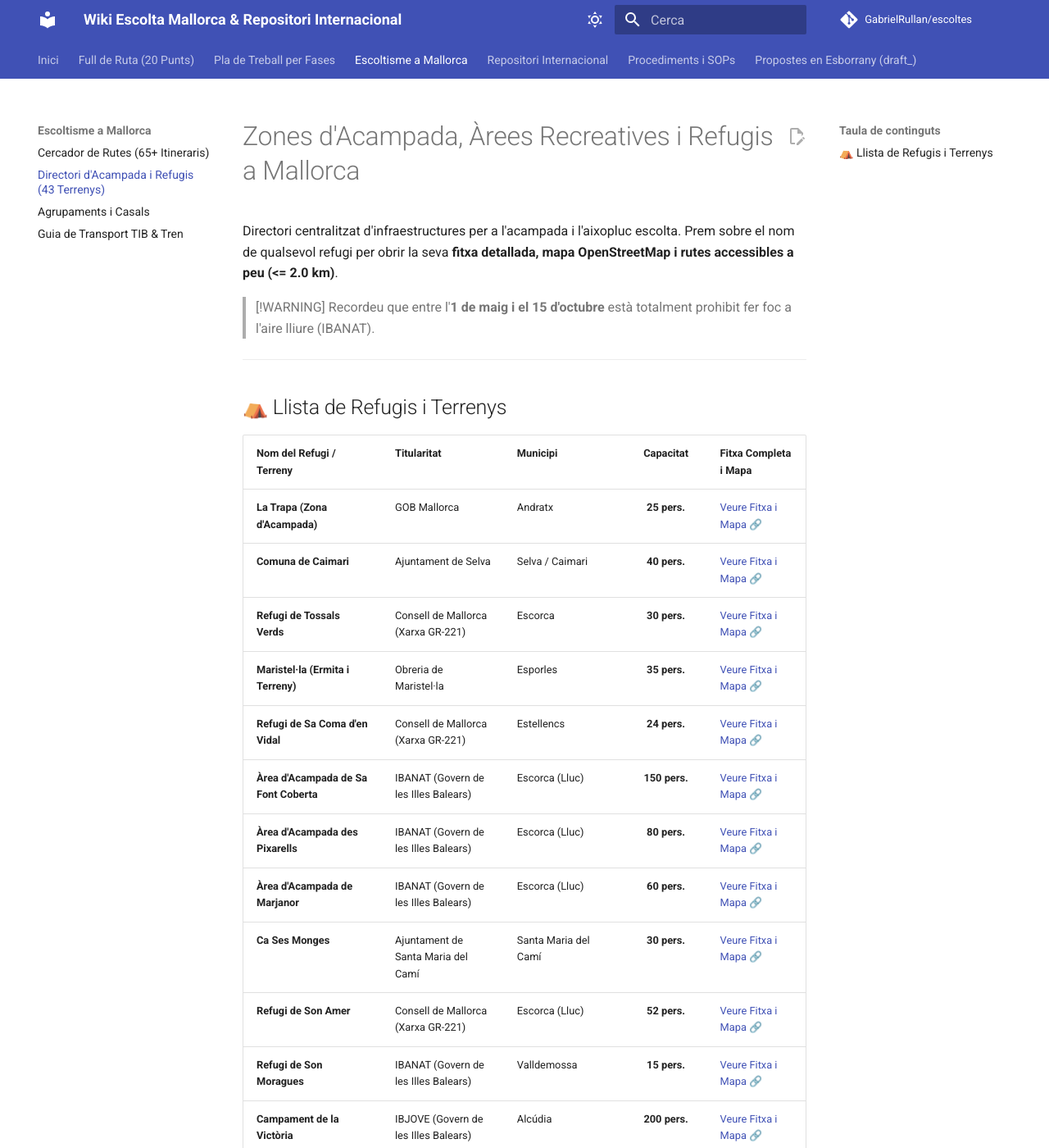
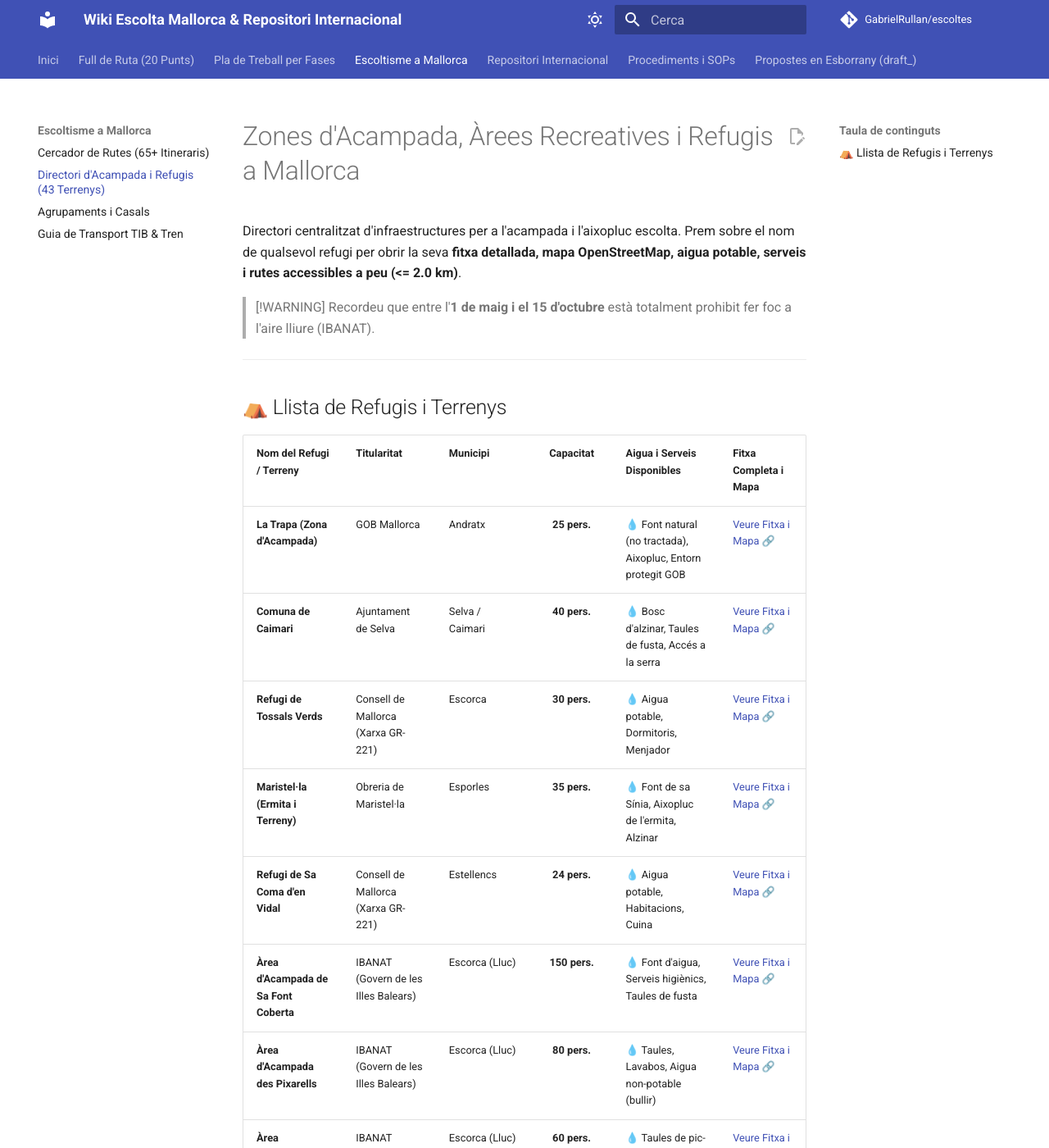
Before and after one commit to GabrielRullan/escoltes, an MkDocs documentation site: the page built from docs/mallorca/acampada_i_refugis.md, in a window 1280 px wide and 1400 px high. Shown: the whole window at 82% size. Built offline with MkDocs 1.6.1 and Material for MkDocs 9.7.7, drawn with Linux system fonts in a browser that asks for light colours; comment, search, counter and statistics services are not loaded; some of the changed text lies outside the part shown.

Commit message:
fix: remove route water filter and focus potable water info on campsites overview

```diff
--- a/docs/mallorca/acampada_i_refugis.md
+++ b/docs/mallorca/acampada_i_refugis.md
@@ -1,6 +1,6 @@
 # Zones d'Acampada, Àrees Recreatives i Refugis a Mallorca
 
-Directori centralitzat d'infraestructures per a l'acampada i l'aixopluc escolta. Prem sobre el nom de qualsevol refugi per obrir la seva **fitxa detallada, mapa OpenStreetMap i rutes accessibles a peu (<= 2.0 km)**.
+Directori centralitzat d'infraestructures per a l'acampada i l'aixopluc escolta. Prem sobre el nom de qualsevol refugi per obrir la seva **fitxa detallada, mapa OpenStreetMap, aigua potable, serveis i rutes accessibles a peu (<= 2.0 km)**.
 
 > [!WARNING]
 > Recordeu que entre l'**1 de maig i el 15 d'octubre** està totalment prohibit fer foc a l'aire lliure (IBANAT).
@@ -9,48 +9,48 @@ Directori centralitzat d'infraestructures per a l'acampada i l'aixopluc escolta.
 
 ## ⛺ Llista de Refugis i Terrenys
 
-| Nom del Refugi / Terreny | Titularitat | Municipi | Capacitat | Fitxa Completa i Mapa |
-| :--- | :--- | :--- | :---: | :--- |
-| **La Trapa (Zona d'Acampada)** | GOB Mallorca | Andratx | **25 pers.** | [Veure Fitxa i Mapa 🔗](acampada/la-trapa-andratx.md) |
-| **Comuna de Caimari** | Ajuntament de Selva | Selva / Caimari | **40 pers.** | [Veure Fitxa i Mapa 🔗](acampada/comuna-de-caimari.md) |
-| **Refugi de Tossals Verds** | Consell de Mallorca (Xarxa GR-221) | Escorca | **30 pers.** | [Veure Fitxa i Mapa 🔗](acampada/refugi-tossals-verds.md) |
-| **Maristel·la (Ermita i Terreny)** | Obreria de Maristel·la | Esporles | **35 pers.** | [Veure Fitxa i Mapa 🔗](acampada/maristella-esporles.md) |
-| **Refugi de Sa Coma d'en Vidal** | Consell de Mallorca (Xarxa GR-221) | Estellencs | **24 pers.** | [Veure Fitxa i Mapa 🔗](acampada/sa-coma-den-vidal.md) |
-| **Àrea d'Acampada de Sa Font Coberta** | IBANAT (Govern de les Illes Balears) | Escorca (Lluc) | **150 pers.** | [Veure Fitxa i Mapa 🔗](acampada/sa-font-coberta-lluc.md) |
-| **Àrea d'Acampada des Pixarells** | IBANAT (Govern de les Illes Balears) | Escorca (Lluc) | **80 pers.** | [Veure Fitxa i Mapa 🔗](acampada/es-pixarells-lluc.md) |
-| **Àrea d'Acampada de Marjanor** | IBANAT (Govern de les Illes Balears) | Escorca (Lluc) | **60 pers.** | [Veure Fitxa i Mapa 🔗](acampada/marjanor-lluc.md) |
-| **Ca Ses Monges** | Ajuntament de Santa Maria del Camí | Santa Maria del Camí | **30 pers.** | [Veure Fitxa i Mapa 🔗](acampada/ca-ses-monges-santa-maria.md) |
-| **Refugi de Son Amer** | Consell de Mallorca (Xarxa GR-221) | Escorca (Lluc) | **52 pers.** | [Veure Fitxa i Mapa 🔗](acampada/refugi-son-amer.md) |
-| **Refugi de Son Moragues** | IBANAT (Govern de les Illes Balears) | Valldemossa | **15 pers.** | [Veure Fitxa i Mapa 🔗](acampada/refugi-son-moragues.md) |
-| **Campament de la Victòria** | IBJOVE (Govern de les Illes Balears) | Alcúdia | **200 pers.** | [Veure Fitxa i Mapa 🔗](acampada/campament-la-victoria-alcudia.md) |
-| **Ca n'Arabí** | Ajuntament de Binissalem | Binissalem | **50 pers.** | [Veure Fitxa i Mapa 🔗](acampada/ca-narabi-binissalem.md) |
-| **S'Hort de Son Serra** | Col·legi Montesión | Santa Margalida | **80 pers.** | [Veure Fitxa i Mapa 🔗](acampada/short-de-son-serra.md) |
-| **Castell d'Alaró (Hostatgeria i Refugi)** | Fundació Castell d'Alaró / Consell | Alaró | **30 pers.** | [Veure Fitxa i Mapa 🔗](acampada/castell-d-alaro-hostatgeria.md) |
-| **S'Olivaret (Alaró)** | Gestió Privada | Alaró | **40 pers.** | [Veure Fitxa i Mapa 🔗](acampada/solivaret-alaro.md) |
-| **Refugi del Coll Baix** | IBANAT (Govern de les Illes Balears) | Alcúdia | **6 pers.** | [Veure Fitxa i Mapa 🔗](acampada/refugi-coll-baix-alcudia.md) |
-| **Santuari de Cura** | Ordre de Franciscans | Algaida | **50 pers.** | [Veure Fitxa i Mapa 🔗](acampada/santuari-de-cura-algaida.md) |
-| **Caseta dels Oguers** | IBANAT (Govern de les Illes Balears) | Artà | **10 pers.** | [Veure Fitxa i Mapa 🔗](acampada/caseta-dels-oguers-arta.md) |
-| **Refugi de S'Arenalet d'es Verger** | IBANAT / Parc Natural de Llevant | Artà | **22 pers.** | [Veure Fitxa i Mapa 🔗](acampada/refugi-s-arenalet.md) |
-| **Casa de s'Alzina (Albarca)** | IBANAT (Govern de les Illes Balears) | Artà | **10 pers.** | [Veure Fitxa i Mapa 🔗](acampada/casa-de-salzina-albarca.md) |
-| **Binicanella (Casa de Colònies)** | Fundació Pere Tarrés | Bunyola | **80 pers.** | [Veure Fitxa i Mapa 🔗](acampada/binicanella-bunyola.md) |
-| **Refugi de la Finca Pública de Galatzó** | Consell de Mallorca / Aj. Calvià | Calvià | **50 pers.** | [Veure Fitxa i Mapa 🔗](acampada/finca-de-galatzo-refugi.md) |
-| **Sant Francesc d'Assís (Colònia de Sant Jordi)** | Filles de la Misericòrdia | Ses Salines / Colònia de Sant Jordi | **60 pers.** | [Veure Fitxa i Mapa 🔗](acampada/sant-francesc-d-assis-ses-salines.md) |
-| **Betlem (Colònia de Sant Pere)** | Ajuntament d'Artà | Artà / Colònia de Sant Pere | **40 pers.** | [Veure Fitxa i Mapa 🔗](acampada/betlem-colonia-sant-pere.md) |
-| **Sant Guillem i Sant Antoni** | Gestió Entitat | Artà / Colònia de Sant Pere | **35 pers.** | [Veure Fitxa i Mapa 🔗](acampada/sant-guillem-i-sant-antoni-betlem.md) |
-| **Refugi de Can Boi** | Consell de Mallorca (Xarxa GR-221) | Deià | **32 pers.** | [Veure Fitxa i Mapa 🔗](acampada/refugi-can-boi.md) |
-| **Cases de Binifaldó (Refugi IBANAT)** | IBANAT (Govern de les Illes Balears) | Escorca | **30 pers.** | [Veure Fitxa i Mapa 🔗](acampada/cases-de-binifaldo.md) |
-| **Refugi de Cúber** | IBANAT (Govern de les Illes Balears) | Fornalutx / Escorca | **6 pers.** | [Veure Fitxa i Mapa 🔗](acampada/refugi-cuber.md) |
-| **Son Talent** | Ajuntament de Manacor | Manacor | **40 pers.** | [Veure Fitxa i Mapa 🔗](acampada/son-talent-manacor.md) |
-| **Sa Murtera** | Ajuntament de Manacor | Manacor | **35 pers.** | [Veure Fitxa i Mapa 🔗](acampada/sa-murtera-manacor.md) |
-| **Monestir de Santa Llúcia** | Comunitat del Monestir | Mancor de la Vall | **30 pers.** | [Veure Fitxa i Mapa 🔗](acampada/monestir-santa-llucia-mancor.md) |
-| **Puig de Sant Miquel (Kcodril)** | Kcodril / Gestió Entitat | Montuïri | **40 pers.** | [Veure Fitxa i Mapa 🔗](acampada/puig-de-sant-miquel-montuiri-alberg.md) |
-| **Son Real (Refugi i Cases)** | IBANAT (Govern de les Illes Balears) | Santa Margalida / Muro | **12 pers.** | [Veure Fitxa i Mapa 🔗](acampada/son-real-refugi-ibanat.md) |
-| **Santuari del Puig de Maria** | Ajuntament de Pollença / Obreria | Pollença | **25 pers.** | [Veure Fitxa i Mapa 🔗](acampada/puig-de-maria-santuari-pollenca.md) |
-| **Refugi de Lavanor** | IBANAT (Govern de les Illes Balears) | Pollença | **10 pers.** | [Veure Fitxa i Mapa 🔗](acampada/refugi-lavanor-pollenca.md) |
-| **Santuari de Monti-Sion** | Gestió Obreria Monti-Sion | Porreres | **45 pers.** | [Veure Fitxa i Mapa 🔗](acampada/santuari-monti-sion-porreres.md) |
-| **Refugi de Muleta** | Consell de Mallorca (Xarxa GR-221) | Sóller (Port de Sóller) | **30 pers.** | [Veure Fitxa i Mapa 🔗](acampada/refugi-muleta.md) |
-| **Puig d'Alanar** | Ajuntament de Manacor | Manacor / Porto Cristo | **35 pers.** | [Veure Fitxa i Mapa 🔗](acampada/puig-dalanar-manacor.md) |
-| **S'Estanyol (Llucmajor)** | Gestió Entitat | Llucmajor / s'Estanyol | **40 pers.** | [Veure Fitxa i Mapa 🔗](acampada/s-estanyol-llucmajor.md) |
-| **Crestatx (Ermita i Terreny)** | Parròquia de Crestatx | Sa Pobla | **60 pers.** | [Veure Fitxa i Mapa 🔗](acampada/crestatx-sa-pobla.md) |
-| **Refugi de Ses Fontanelles** | Gestió Privada / GR-221 | Andratx / Sant Elm | **16 pers.** | [Veure Fitxa i Mapa 🔗](acampada/ses-fontanelles-sant-elm.md) |
-| **Sant Ramon de Penyafort** | Cristians Vall de Sóller | Sóller | **45 pers.** | [Veure Fitxa i Mapa 🔗](acampada/sant-ramon-de-penyafort-soller.md) |
+| Nom del Refugi / Terreny | Titularitat | Municipi | Capacitat | Aigua i Serveis Disponibles | Fitxa Completa i Mapa |
+| :--- | :--- | :--- | :---: | :--- | :--- |
+| **La Trapa (Zona d'Acampada)** | GOB Mallorca | Andratx | **25 pers.** | 💧 Font natural (no tractada), Aixopluc, Entorn protegit GOB | [Veure Fitxa i Mapa 🔗](acampada/la-trapa-andratx.md) |
+| **Comuna de Caimari** | Ajuntament de Selva | Selva / Caimari | **40 pers.** | 💧 Bosc d'alzinar, Taules de fusta, Accés a la serra | [Veure Fitxa i Mapa 🔗](acampada/comuna-de-caimari.md) |
+| **Refugi de Tossals Verds** | Consell de Mallorca (Xarxa GR-221) | Escorca | **30 pers.** | 💧 Aigua potable, Dormitoris, Menjador | [Veure Fitxa i Mapa 🔗](acampada/refugi-tossals-verds.md) |
+| **Maristel·la (Ermita i Terreny)** | Obreria de Maristel·la | Esporles | **35 pers.** | 💧 Font de sa Sínia, Aixopluc de l'ermita, Alzinar | [Veure Fitxa i Mapa 🔗](acampada/maristella-esporles.md) |
+| **Refugi de Sa Coma d'en Vidal** | Consell de Mallorca (Xarxa GR-221) | Estellencs | **24 pers.** | 💧 Aigua potable, Habitacions, Cuina | [Veure Fitxa i Mapa 🔗](acampada/sa-coma-den-vidal.md) |
+| **Àrea d'Acampada de Sa Font Coberta** | IBANAT (Govern de les Illes Balears) | Escorca (Lluc) | **150 pers.** | 💧 Font d'aigua, Serveis higiènics, Taules de fusta | [Veure Fitxa i Mapa 🔗](acampada/sa-font-coberta-lluc.md) |
+| **Àrea d'Acampada des Pixarells** | IBANAT (Govern de les Illes Balears) | Escorca (Lluc) | **80 pers.** | 💧 Taules, Lavabos, Aigua non-potable (bullir) | [Veure Fitxa i Mapa 🔗](acampada/es-pixarells-lluc.md) |
+| **Àrea d'Acampada de Marjanor** | IBANAT (Govern de les Illes Balears) | Escorca (Lluc) | **60 pers.** | 💧 Taules de pic-nic, Entorn d'alzinar | [Veure Fitxa i Mapa 🔗](acampada/marjanor-lluc.md) |
+| **Ca Ses Monges** | Ajuntament de Santa Maria del Camí | Santa Maria del Camí | **30 pers.** | 💧 Aigua, Lavabos, Espai tancat i pati | [Veure Fitxa i Mapa 🔗](acampada/ca-ses-monges-santa-maria.md) |
+| **Refugi de Son Amer** | Consell de Mallorca (Xarxa GR-221) | Escorca (Lluc) | **52 pers.** | 💧 Aigua potable, Habitacions compartides, Servei de menjador | [Veure Fitxa i Mapa 🔗](acampada/refugi-son-amer.md) |
+| **Refugi de Son Moragues** | IBANAT (Govern de les Illes Balears) | Valldemossa | **15 pers.** | 💧 Refugi bàsic, Taula, Aixopluc | [Veure Fitxa i Mapa 🔗](acampada/refugi-son-moragues.md) |
+| **Campament de la Victòria** | IBJOVE (Govern de les Illes Balears) | Alcúdia | **200 pers.** | 💧 Instal·lacions completes, Menjador, Dutxes | [Veure Fitxa i Mapa 🔗](acampada/campament-la-victoria-alcudia.md) |
+| **Ca n'Arabí** | Ajuntament de Binissalem | Binissalem | **50 pers.** | 💧 Aigua, Lavabos, Ombra de pineda | [Veure Fitxa i Mapa 🔗](acampada/ca-narabi-binissalem.md) |
+| **S'Hort de Son Serra** | Col·legi Montesión | Santa Margalida | **80 pers.** | 💧 Aigua potable, Lavabos, Zona de tendes | [Veure Fitxa i Mapa 🔗](acampada/short-de-son-serra.md) |
+| **Castell d'Alaró (Hostatgeria i Refugi)** | Fundació Castell d'Alaró / Consell | Alaró | **30 pers.** | 💧 Menjador, Dormitori compartit, Aigua potable | [Veure Fitxa i Mapa 🔗](acampada/castell-d-alaro-hostatgeria.md) |
+| **S'Olivaret (Alaró)** | Gestió Privada | Alaró | **40 pers.** | 💧 Aigua, Lavabos, Zona boscosa | [Veure Fitxa i Mapa 🔗](acampada/solivaret-alaro.md) |
+| **Refugi del Coll Baix** | IBANAT (Govern de les Illes Balears) | Alcúdia | **6 pers.** | 💧 Refugi bàsic, Taula, Aixopluc | [Veure Fitxa i Mapa 🔗](acampada/refugi-coll-baix-alcudia.md) |
+| **Santuari de Cura** | Ordre de Franciscans | Algaida | **50 pers.** | 💧 Habitacions, Menjador, Aigua potable | [Veure Fitxa i Mapa 🔗](acampada/santuari-de-cura-algaida.md) |
+| **Caseta dels Oguers** | IBANAT (Govern de les Illes Balears) | Artà | **10 pers.** | 💧 Aigua, Dormitori diàfan, Lavabo | [Veure Fitxa i Mapa 🔗](acampada/caseta-dels-oguers-arta.md) |
+| **Refugi de S'Arenalet d'es Verger** | IBANAT / Parc Natural de Llevant | Artà | **22 pers.** | 💧 Aigua, Dutxes, Cuina | [Veure Fitxa i Mapa 🔗](acampada/refugi-s-arenalet.md) |
+| **Casa de s'Alzina (Albarca)** | IBANAT (Govern de les Illes Balears) | Artà | **10 pers.** | 💧 Aigua, Cuina, Lavabo | [Veure Fitxa i Mapa 🔗](acampada/casa-de-salzina-albarca.md) |
+| **Binicanella (Casa de Colònies)** | Fundació Pere Tarrés | Bunyola | **80 pers.** | 💧 Habitacions, Menjador, Cuina equipada | [Veure Fitxa i Mapa 🔗](acampada/binicanella-bunyola.md) |
+| **Refugi de la Finca Pública de Galatzó** | Consell de Mallorca / Aj. Calvià | Calvià | **50 pers.** | 💧 Dormitoris, Menjador, Aigua potable | [Veure Fitxa i Mapa 🔗](acampada/finca-de-galatzo-refugi.md) |
+| **Sant Francesc d'Assís (Colònia de Sant Jordi)** | Filles de la Misericòrdia | Ses Salines / Colònia de Sant Jordi | **60 pers.** | 💧 Dormitoris, Cuina, Pati | [Veure Fitxa i Mapa 🔗](acampada/sant-francesc-d-assis-ses-salines.md) |
+| **Betlem (Colònia de Sant Pere)** | Ajuntament d'Artà | Artà / Colònia de Sant Pere | **40 pers.** | 💧 Aigua, Lavabos, Pineda vora mar | [Veure Fitxa i Mapa 🔗](acampada/betlem-colonia-sant-pere.md) |
+| **Sant Guillem i Sant Antoni** | Gestió Entitat | Artà / Colònia de Sant Pere | **35 pers.** | 💧 Habitacions, Cuina, Pati | [Veure Fitxa i Mapa 🔗](acampada/sant-guillem-i-sant-antoni-betlem.md) |
+| **Refugi de Can Boi** | Consell de Mallorca (Xarxa GR-221) | Deià | **32 pers.** | 💧 Aigua potable, Cuina, Dutxes | [Veure Fitxa i Mapa 🔗](acampada/refugi-can-boi.md) |
+| **Cases de Binifaldó (Refugi IBANAT)** | IBANAT (Govern de les Illes Balears) | Escorca | **30 pers.** | 💧 Aigua no tractada, Habitacions, Cuina equipada | [Veure Fitxa i Mapa 🔗](acampada/cases-de-binifaldo.md) |
+| **Refugi de Cúber** | IBANAT (Govern de les Illes Balears) | Fornalutx / Escorca | **6 pers.** | 💧 Refugi bàsic, Taula, Bancs | [Veure Fitxa i Mapa 🔗](acampada/refugi-cuber.md) |
+| **Son Talent** | Ajuntament de Manacor | Manacor | **40 pers.** | 💧 Aigua, Lavabos, Zona verda | [Veure Fitxa i Mapa 🔗](acampada/son-talent-manacor.md) |
+| **Sa Murtera** | Ajuntament de Manacor | Manacor | **35 pers.** | 💧 Aigua, Lavabos, Entorn boscós | [Veure Fitxa i Mapa 🔗](acampada/sa-murtera-manacor.md) |
+| **Monestir de Santa Llúcia** | Comunitat del Monestir | Mancor de la Vall | **30 pers.** | 💧 Habitacions, Menjador, Aigua potable | [Veure Fitxa i Mapa 🔗](acampada/monestir-santa-llucia-mancor.md) |
+| **Puig de Sant Miquel (Kcodril)** | Kcodril / Gestió Entitat | Montuïri | **40 pers.** | 💧 Aigua, Menjador, Espai d'acampada annex | [Veure Fitxa i Mapa 🔗](acampada/puig-de-sant-miquel-montuiri-alberg.md) |
+| **Son Real (Refugi i Cases)** | IBANAT (Govern de les Illes Balears) | Santa Margalida / Muro | **12 pers.** | 💧 Habitacions, Aigua potable, Lavabos | [Veure Fitxa i Mapa 🔗](acampada/son-real-refugi-ibanat.md) |
+| **Santuari del Puig de Maria** | Ajuntament de Pollença / Obreria | Pollença | **25 pers.** | 💧 Hospederia, Menjador, Aigua potable | [Veure Fitxa i Mapa 🔗](acampada/puig-de-maria-santuari-pollenca.md) |
+| **Refugi de Lavanor** | IBANAT (Govern de les Illes Balears) | Pollença | **10 pers.** | 💧 Refugi bàsic, Taula, Aixopluc | [Veure Fitxa i Mapa 🔗](acampada/refugi-lavanor-pollenca.md) |
+| **Santuari de Monti-Sion** | Gestió Obreria Monti-Sion | Porreres | **45 pers.** | 💧 Dormitoris, Cuina, Sales de reunió | [Veure Fitxa i Mapa 🔗](acampada/santuari-monti-sion-porreres.md) |
+| **Refugi de Muleta** | Consell de Mallorca (Xarxa GR-221) | Sóller (Port de Sóller) | **30 pers.** | 💧 Aigua potable, Dormitori, Dutxes | [Veure Fitxa i Mapa 🔗](acampada/refugi-muleta.md) |
+| **Puig d'Alanar** | Ajuntament de Manacor | Manacor / Porto Cristo | **35 pers.** | 💧 Aigua, Lavabos, Zona verda | [Veure Fitxa i Mapa 🔗](acampada/puig-dalanar-manacor.md) |
+| **S'Estanyol (Llucmajor)** | Gestió Entitat | Llucmajor / s'Estanyol | **40 pers.** | 💧 Habitacions, Cuina, Proximitat a la mar | [Veure Fitxa i Mapa 🔗](acampada/s-estanyol-llucmajor.md) |
+| **Crestatx (Ermita i Terreny)** | Parròquia de Crestatx | Sa Pobla | **60 pers.** | 💧 Aigua potable, Lavabos, Ombra d'alzinar | [Veure Fitxa i Mapa 🔗](acampada/crestatx-sa-pobla.md) |
+| **Refugi de Ses Fontanelles** | Gestió Privada / GR-221 | Andratx / Sant Elm | **16 pers.** | 💧 Dormitori, Cuina, Aigua potable | [Veure Fitxa i Mapa 🔗](acampada/ses-fontanelles-sant-elm.md) |
+| **Sant Ramon de Penyafort** | Cristians Vall de Sóller | Sóller | **45 pers.** | 💧 Dormitoris, Cuina, Sales | [Veure Fitxa i Mapa 🔗](acampada/sant-ramon-de-penyafort-soller.md) |
```
Also changed, not shown: docs/mallorca/rutes.md (+3 -7 lines), site/mallorca/acampada_i_refugis/index.html, site/mallorca/rutes/index.html, site/search/search_index.json, 1 other file.
